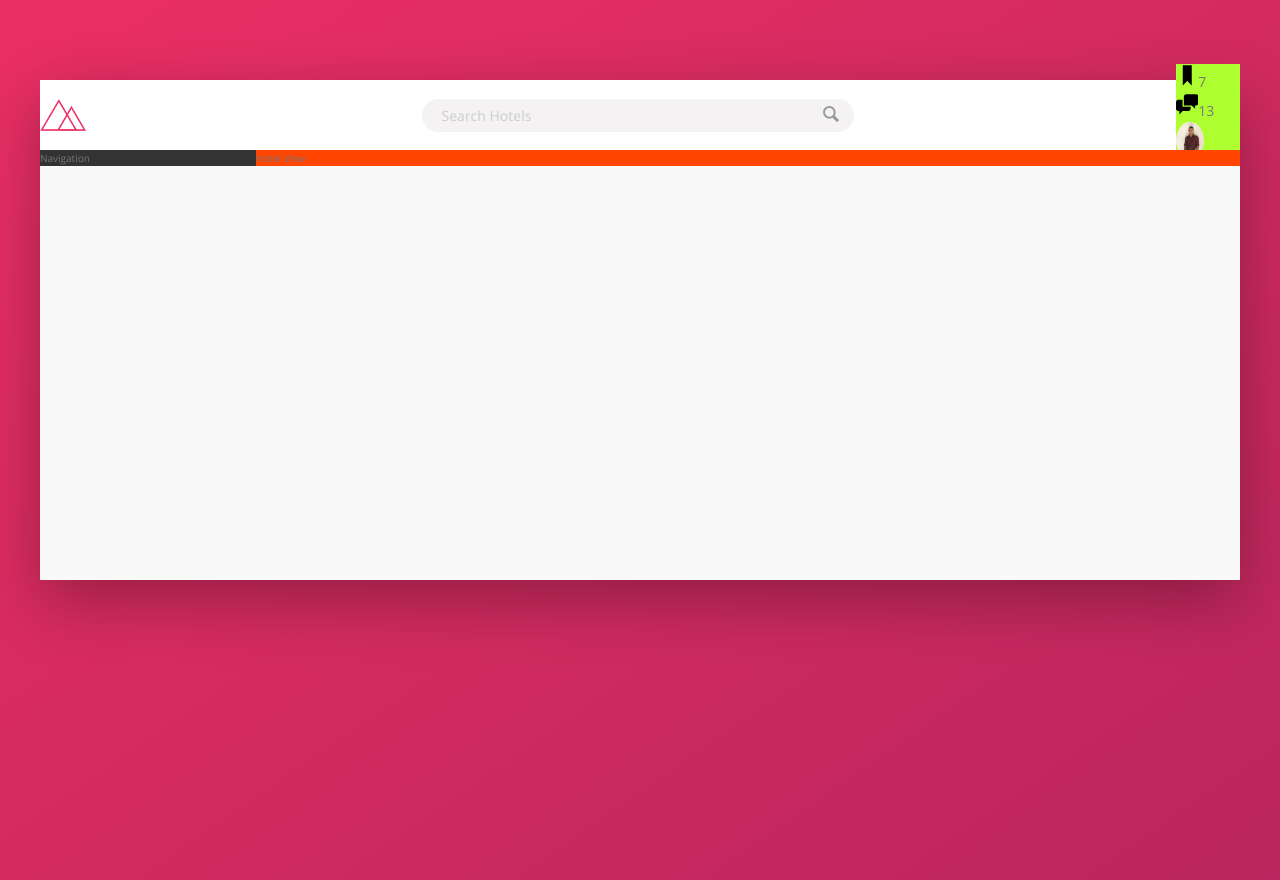
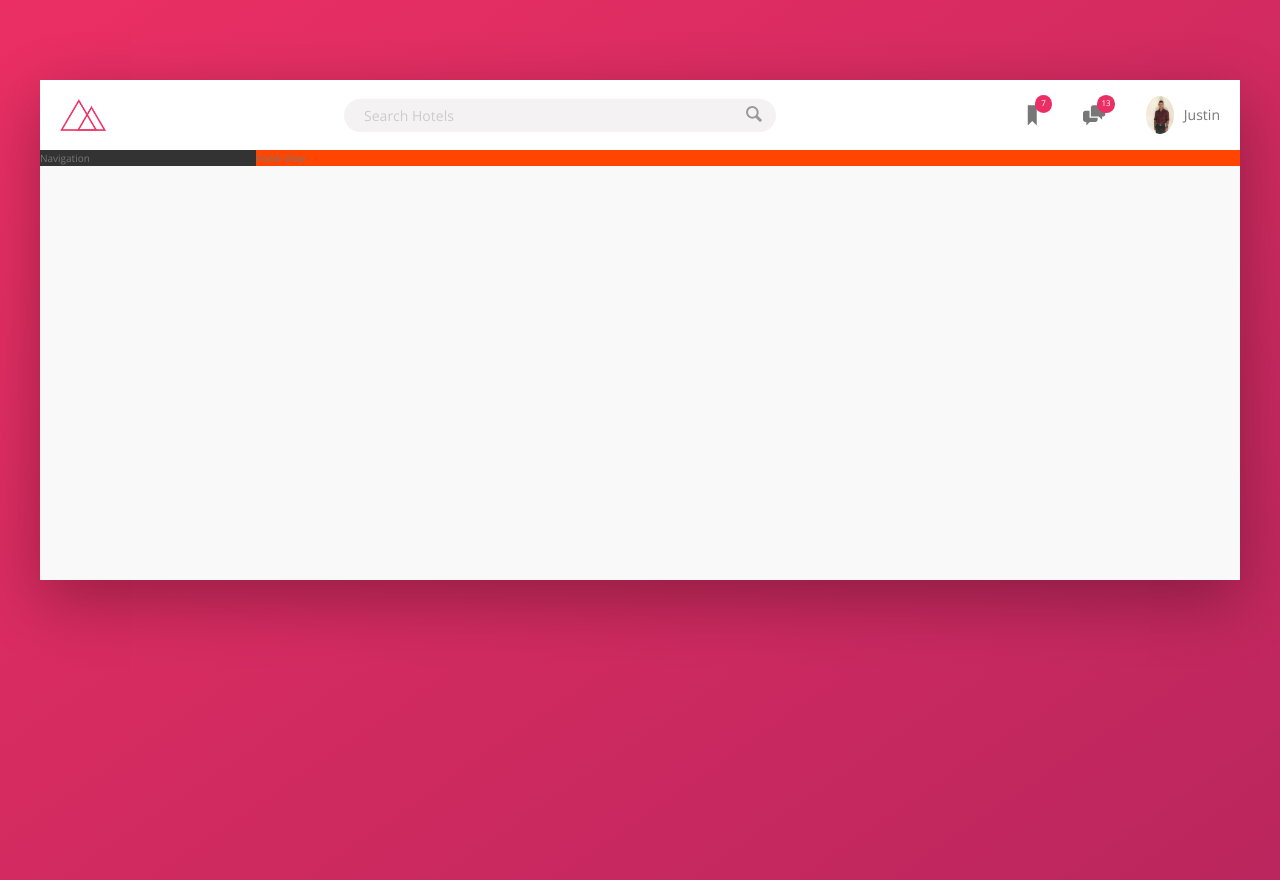
Before and after one commit to Justin-Singh125125/react-trillo-project-flexbox, a React (Create React App) app: page / in a window 1280 px wide. Built offline with nearby package versions, Linux system fonts and the light colour scheme.

Commit message:
Building the Header - Part 3

```diff
--- a/src/main-components/Logo/styles.scss
+++ b/src/main-components/Logo/styles.scss
@@ -1,4 +1,5 @@
 //main-component logo
 .logo{
     height: 3.25rem;
+    margin-left: 2rem;
 }
--- a/src/main-components/UserNavbar/styles.scss
+++ b/src/main-components/UserNavbar/styles.scss
@@ -1,15 +1,43 @@
 //main-component user navbar
 .user-nav{
+    display: flex;
+    align-items: center;
+    align-self: stretch;
 
-    background-color: greenyellow;
+    //all direct child access
+    & > * {
+        padding: 0 2rem;
+        cursor: pointer;
+        height: 100%;
+        display: flex;
+        align-items: center;
+    }
+    & > *:hover{
+       background-color: $color-grey-light-2;
+    }
     &__icon-box{
-
+        position: relative;
     }
     &__icon{
         height: 2.25rem;
         width: 2.25rem;
+        fill: $color-grey-dark-2;
+
     }
     &__notification{
+        font-size: .8rem;
+        height: 1.75rem;
+        width: 1.75rem;
+        border-radius: 50%;
+        background-color: $color-primary;
+        color: #fff;
+        position: absolute;
+        top: 1.5rem;
+        right: 1.1rem;
+
+        display: flex;
+        justify-content: center;
+        align-items: center;
 
     }
     &__user{
@@ -18,6 +46,7 @@
     &__user-photo{
         height: 3.75rem;
         border-radius: 50%;
+        margin-right: 1rem;
     }
     &__user-name{
 
```
